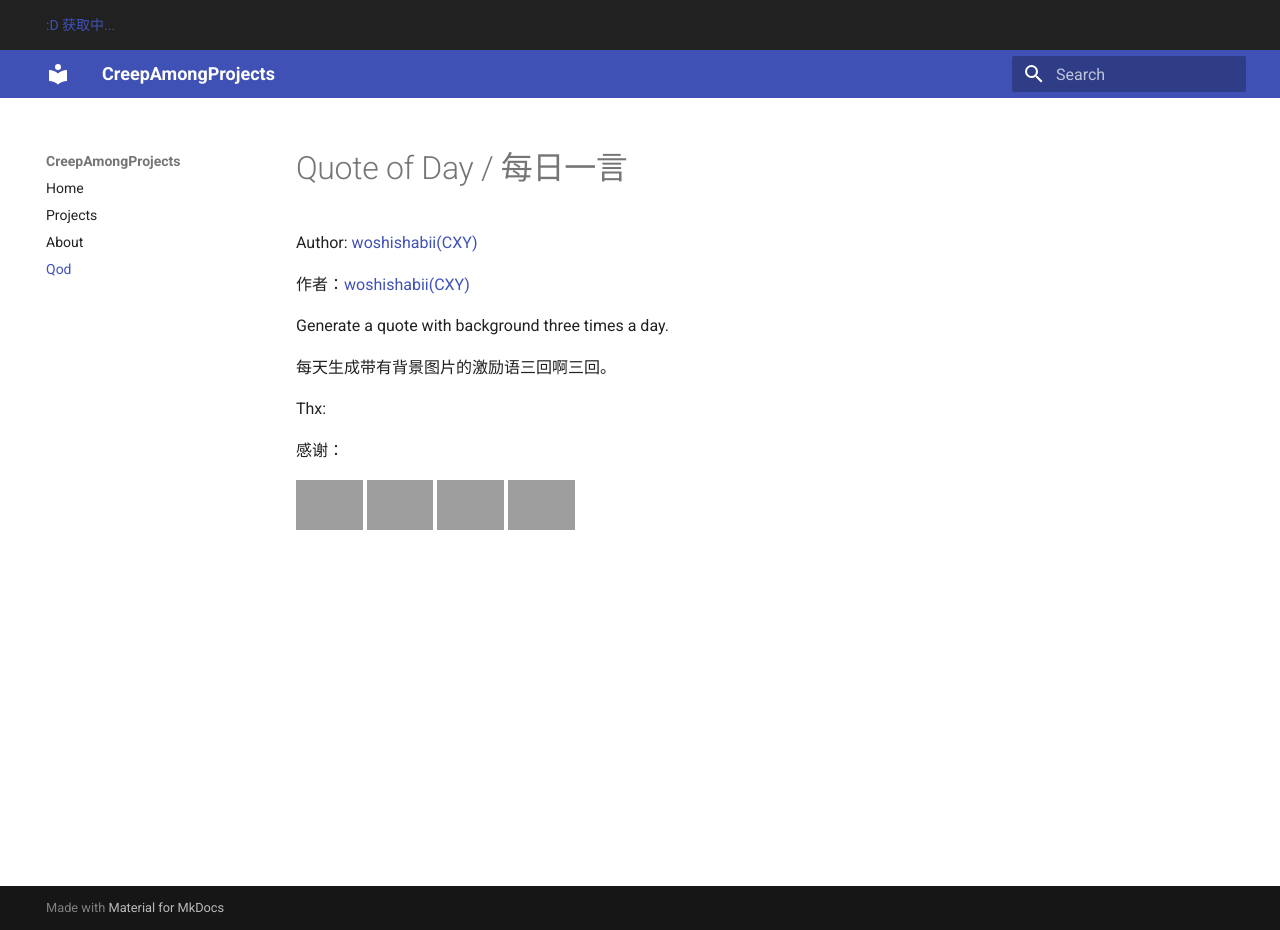
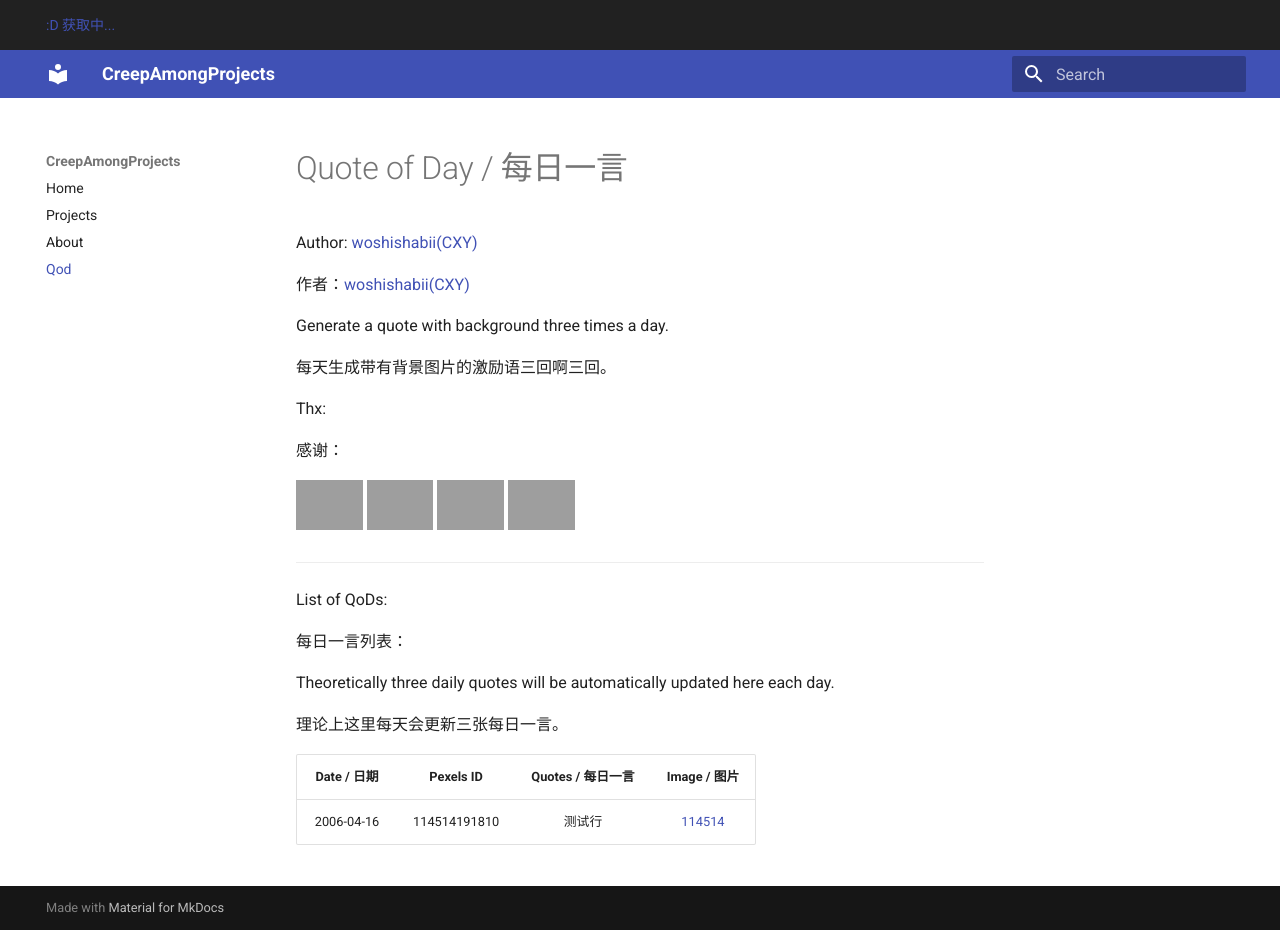
Before and after one commit to Creep-Among-Projects/CAP-Pages, an MkDocs documentation site: the page built from docs/qod.md, in a window 1280 px wide and 930 px high. Built offline with MkDocs 1.6.1 and Material for MkDocs 9.7.7, drawn with Linux system fonts in a browser that asks for light colours; grey boxes are pictures that could not be loaded.

Commit message:
modified:   docs/qod.md

```diff
--- a/docs/qod.md
+++ b/docs/qod.md
@@ -2,23 +2,31 @@
 
 Author: [woshishabii(CXY)](https://github.com/woshishabii)
 
-
 作者：[woshishabii(CXY)](https://github.com/woshishabii)
-
 
 Generate a quote with background three times a day.
 
-
 每天生成带有背景图片的激励语三回啊三回。
-
 
 Thx:
 
-
 感谢：
-
 
 [![Pexels](https://images.pexels.com/lib/api/pexels.png "Photos Provided by Pexels")](https://pexels.com)
 [![Hitokoto](https://developer.hitokoto.cn/logo.png "Quote Provided by Hitokoto")](https://hitokoto.cn)
 [![Github Pages](https://github.githubassets.com/images/mona-loading-dark.gif "Github")](https://github.com)
 [![Smiley Sans](https://raw.githubusercontent.com/atelier-anchor/smiley-sans/main/docs/images/smiley-sans.light.svg "Smiley Sans")](https://github.com/atelier-anchor/smiley-sans)
+
+---
+
+List of QoDs:
+
+每日一言列表：
+
+Theoretically three daily quotes will be automatically updated here each day.
+
+理论上这里每天会更新三张每日一言。
+
+| Date / 日期 |Pexels ID|Quotes / 每日一言|Image / 图片|
+|:-----------:|:-------:|:--------------:|:----------:|
+|2006-04-16|114514191810|测试行|[114514](https://images.pexels.com/photos/15286/pexels-photo.jpg)
```
